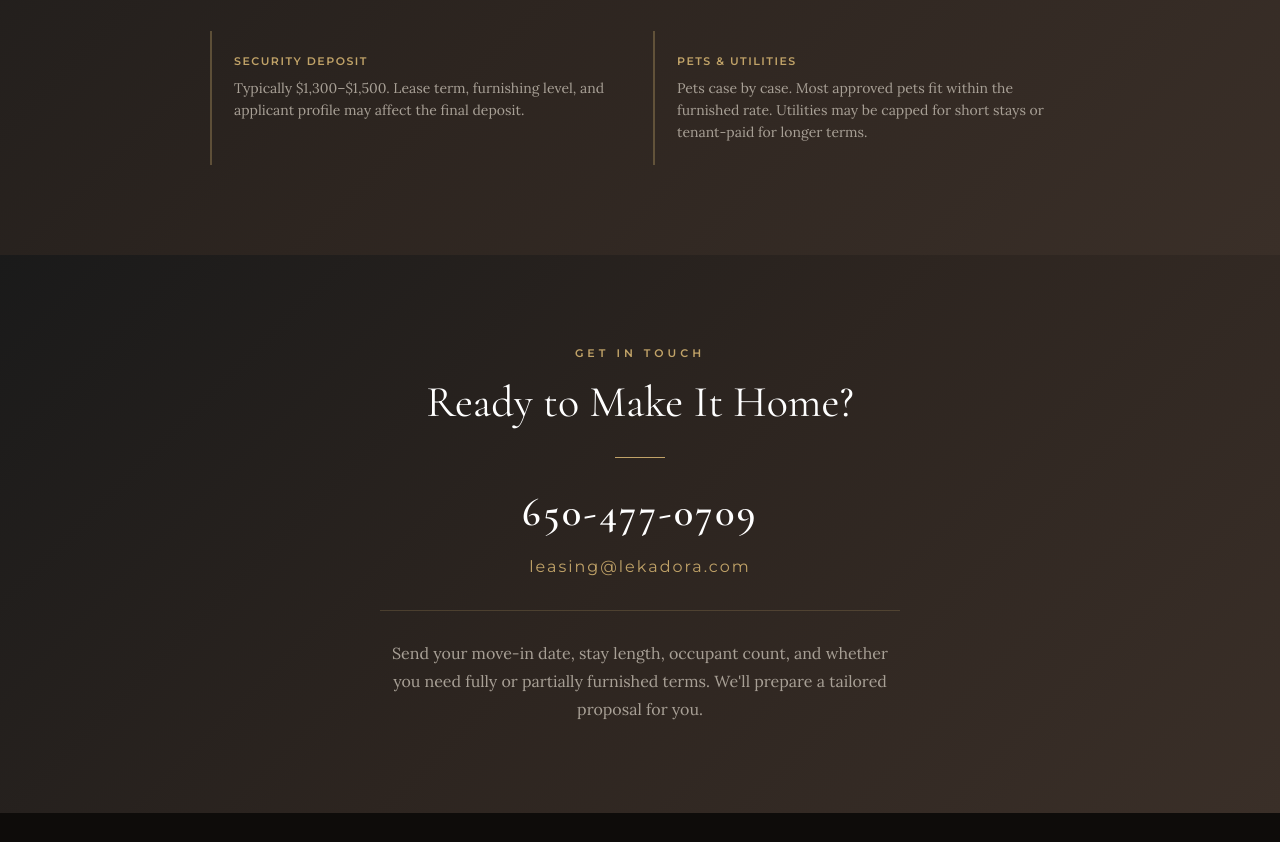
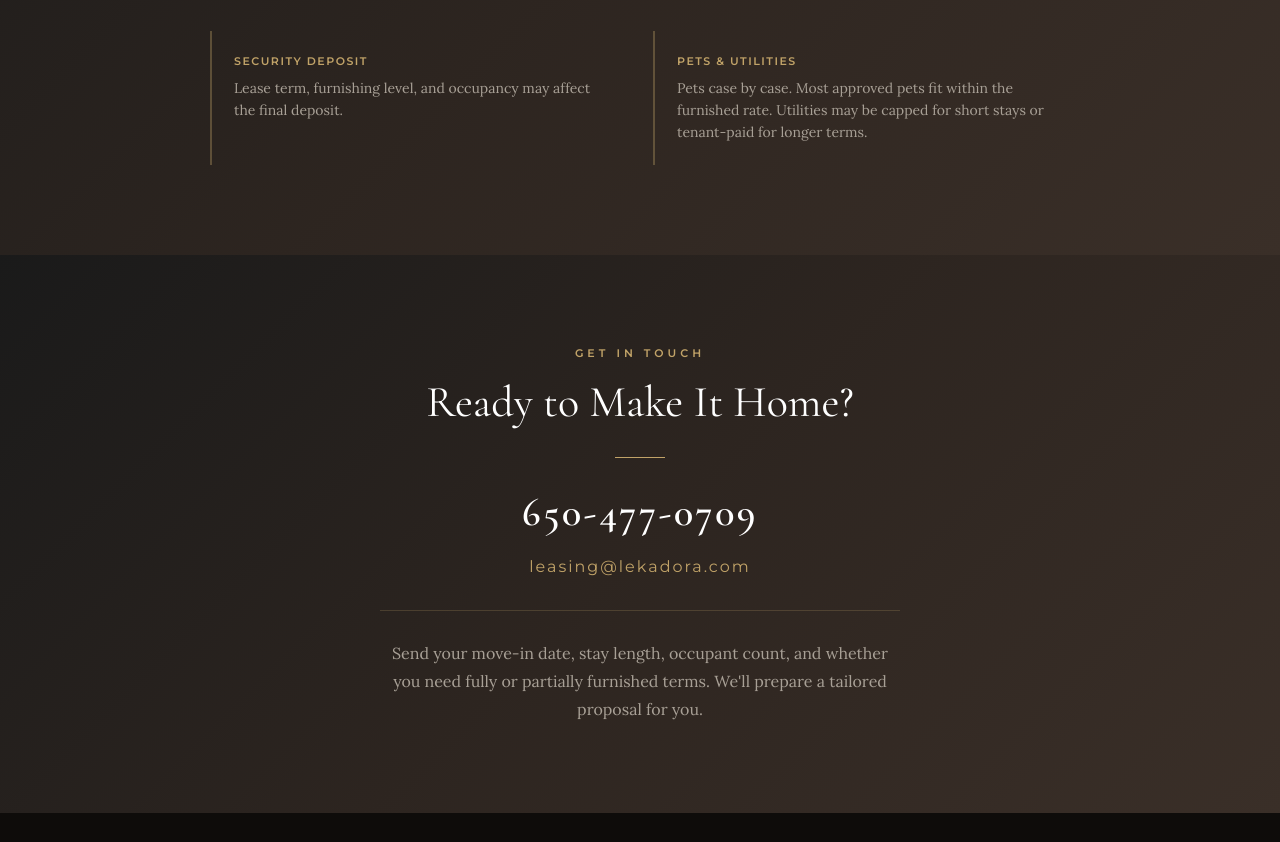
Before and after one commit to hz5kvct2zv-code/live-at-manning, a plain HTML site: page index.html in a window 1280 px wide. Shown: the part 7025-7867 px from the top of the page. Drawn offline with nearby package versions, Linux system fonts and the light colour scheme.

Commit message:
Update index.html

```diff
--- a/index.html
+++ b/index.html
@@ -928,7 +928,7 @@
   <div class="rates-details">
     <div class="rate-detail">
       <h4>Security Deposit</h4>
-      <p>Typically $1,300&ndash;$1,500. Lease term, furnishing level, and applicant profile may affect the final deposit.</p>
+      <p> Lease term, furnishing level, and occupancy may affect the final deposit.</p>
     </div>
     <div class="rate-detail">
       <h4>Pets &amp; Utilities</h4>
```
